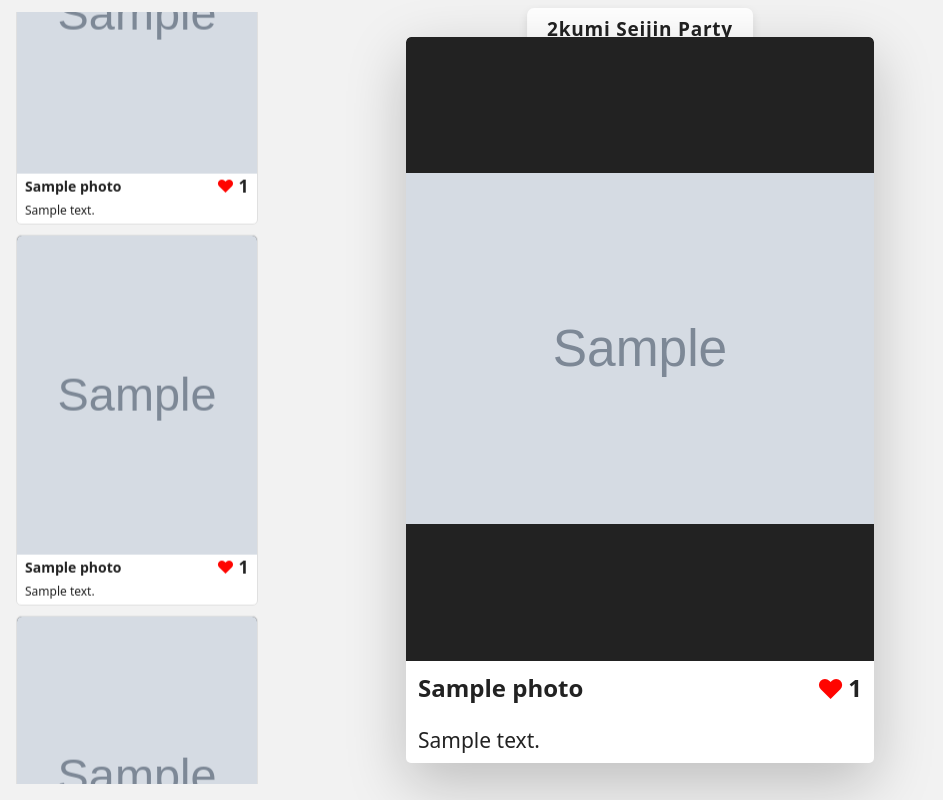
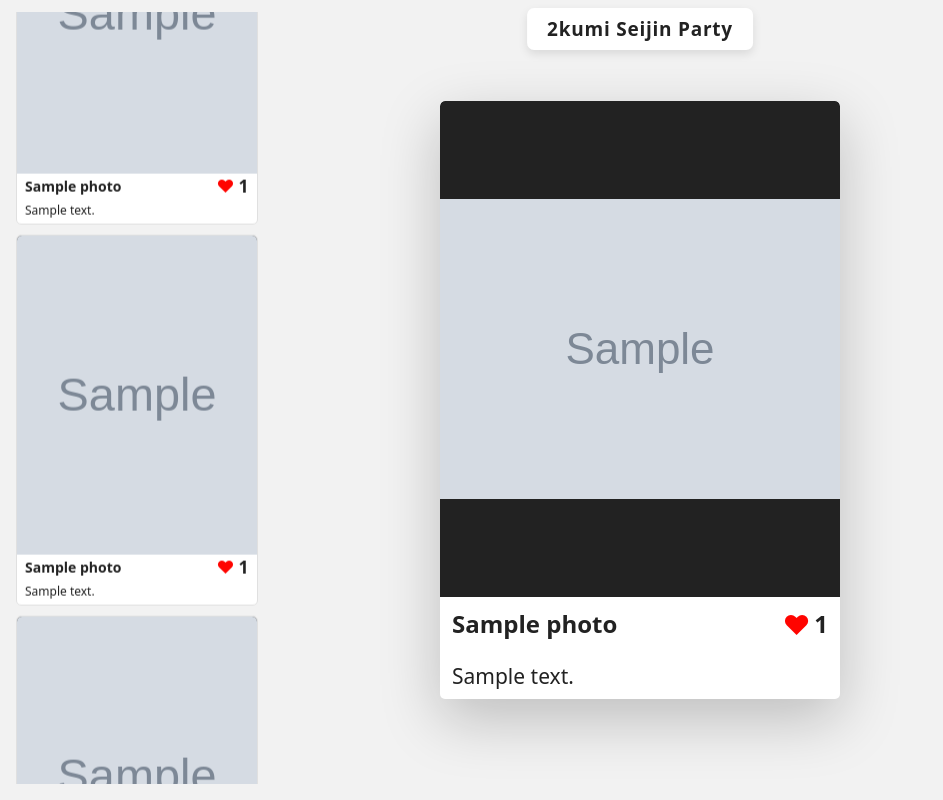
Before and after one commit to tama-git/seijinphoto_2026, a Django app: template photos/templates/photos/screen.html in a window 1280 px wide. Shown: the whole page, without its empty margins (0-943 px from the left). Run offline with Django 5.2, Linux system fonts and the light colour scheme; the template is opened without the code that fills it: values that come from a table or form of the project are taken from there, others are empty; tables that the repository leaves empty hold one stand-in row (values such as "Sample post"); grey boxes marked "Sample" are stand-in pictures; data that the repository does not hold is empty.

Commit message:
ピックアップ表示の縦横比に応じた見せ方を調整

```diff
--- a/photos/static/photos/css/screen.css
+++ b/photos/static/photos/css/screen.css
@@ -288,10 +288,26 @@ body::-webkit-scrollbar {
 
 .pickup-image-wrap img {
   width: auto;
-  max-width: 96vw;
-  height: var(--pickup-h);
+  height: auto;
+  max-width: 92vw;
+  max-height: 72vh;
   object-fit: contain;
   display: block;
+}
+
+.pickup-card--portrait .pickup-image-wrap img {
+ max-height: 78vh;
+ max-width: 88vw;
+}
+.pickup-card--landscape .pickup-image-wrap img {
+ max-width: 92vw;
+ max-height: 62vh;
+}
+.pickup-card--landscape {
+ max-width: 94vw;
+}
+.pickup-card--portrait {
+ max-width: 88vw;
 }
 
 /* ========================================
--- a/photos/static/photos/js/screen.js
+++ b/photos/static/photos/js/screen.js
@@ -272,6 +272,20 @@ window.addEventListener("load", () => {
     pickupOverlay.removeAttribute("data-photo-id");
   }
 
+  function applyPickupOrientation(imgUrl) {
+    if (!pickupCard || !pickupImage) return;
+    pickupCard.classList.remove("pickup-card--portrait", "pickup-card--landscape");
+    const probe = new Image();
+    probe.onload = () => {
+      if (probe.naturalWidth >= probe.naturalHeight) {
+        pickupCard.classList.add("pickup-card--landscape");
+      } else {
+        pickupCard.classList.add("pickup-card--portrait");
+      }
+    };
+    probe.src = imgUrl;
+  }
+
   function openPickup(p) {
     if (!canPickup()) return;
 
@@ -283,6 +297,7 @@ window.addEventListener("load", () => {
     pickupOverlay.setAttribute("data-photo-id", String(p.id ?? ""));
     pickupImage.src = imgUrl;
     pickupImage.alt = "pickup";
+    applyPickupOrientation(imgUrl);
     pickupName.textContent = name;
 
     pickupHeart.textContent = likeCount > 0 ? "♥" : "♡";
@@ -442,9 +457,8 @@ window.addEventListener("load", () => {
         const heartEl = article.querySelector(".screen-heart");
         if (heartEl) {
           heartEl.textContent = likeCount > 0 ? "♥" : "♡";
-          heartEl.className = `screen-heart ${
-            likeCount > 0 ? "screen-heart--liked" : "screen-heart--no-like"
-          }`;
+          heartEl.className = `screen-heart ${likeCount > 0 ? "screen-heart--liked" : "screen-heart--no-like"
+            }`;
         }
       }
 
@@ -453,9 +467,8 @@ window.addEventListener("load", () => {
         const likeCount = photoMap.get(pickupId) ?? 0;
         pickupLikeCount.textContent = String(likeCount);
         pickupHeart.textContent = likeCount > 0 ? "♥" : "♡";
-        pickupHeart.className = `screen-heart ${
-          likeCount > 0 ? "screen-heart--liked" : "screen-heart--no-like"
-        }`;
+        pickupHeart.className = `screen-heart ${likeCount > 0 ? "screen-heart--liked" : "screen-heart--no-like"
+          }`;
       }
 
       for (const p of basePhotoData) {
```
